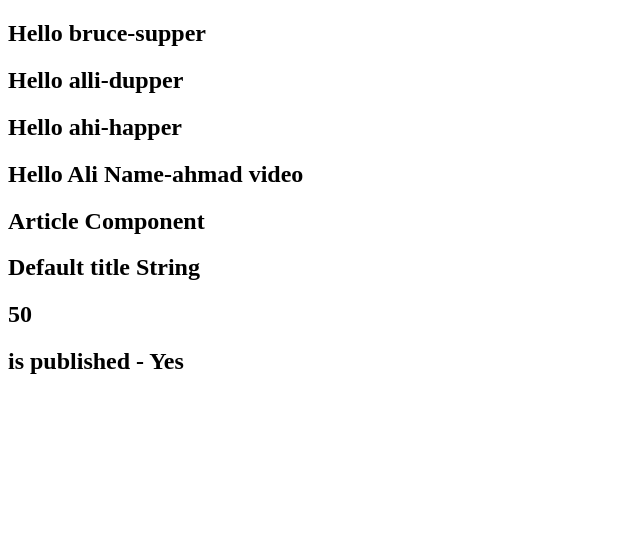
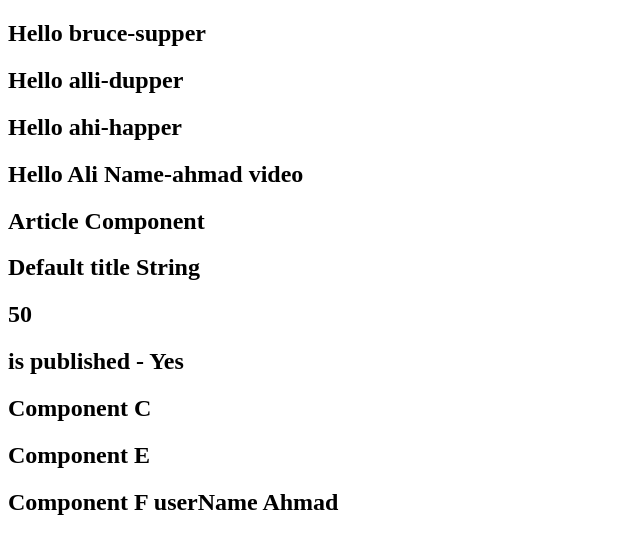
Before and after one commit to devlivewir/vue-initial, a Vue app: page / in a window 1280 px wide. Shown: the top 554 px of the page, without its empty margins (0-640 px from the left). Built offline with nearby package versions, Linux system fonts and the light colour scheme.

Commit message:
multiple inject component injected with method

```diff
--- a/src/App.vue
+++ b/src/App.vue
@@ -5,7 +5,9 @@
     <Greet name="ahi" heroName="happer" />
     <Greet :name="name" :heroName="channel" />
 
-    <Artical  :likes="50" :isBoolean="true"/>
+    <Artical :likes="50" :isBoolean="true" />
+    <ComponentC />
+
   </div>
 
 </template>
@@ -13,18 +15,24 @@
 <script>
 import Greet from './components/Greets.vue'
 import Artical from './components/Artical.vue'
+import ComponentC from './components/ComponentC.vue'
 export default {
   name: 'App',
   components: {
     Greet,
     Artical,
+    ComponentC
   },
   data() {
     return {
       name: 'Ali Name',
-      channel:'ahmad video'
+      channel: 'ahmad video'
     }
   },
+  provide: {
+    username: 'Ahmad'
+
+  }
 
 }
 </script>
--- a/src/components/ComponentC.vue
+++ b/src/components/ComponentC.vue
@@ -6,7 +6,7 @@
 </template>
 
 <script>
-import ComponentE from './components/ComponentE';
+import ComponentE from './ComponentE.vue';
 export default {
     name:'ComponentC',
     components:{
--- a/src/components/ComponentE.vue
+++ b/src/components/ComponentE.vue
@@ -6,9 +6,9 @@
 </template>
 
 <script>
-import ComponentF from './ComponentF';
+import ComponentF from './ComponentF.vue';
 export default {
-    name: 'ComponentF',
+    name: 'ComponentE',
     components: {
         ComponentF
     }
--- a/src/components/ComponentF.vue
+++ b/src/components/ComponentF.vue
@@ -1,3 +1,14 @@
 <template>
+    <div>
+        <h2>Component F userName {{ username }}</h2>
+    </div>
+</template>
 
-</template>
+<script>
+export default {
+    name: 'ComponentF',
+    inject: ['username']
+}
+</script>
+
+<style scoped></style>
```
